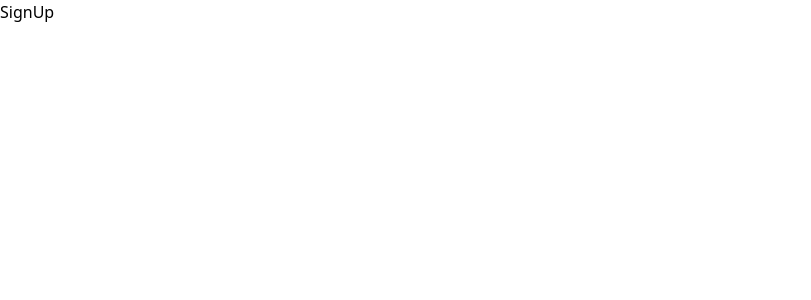
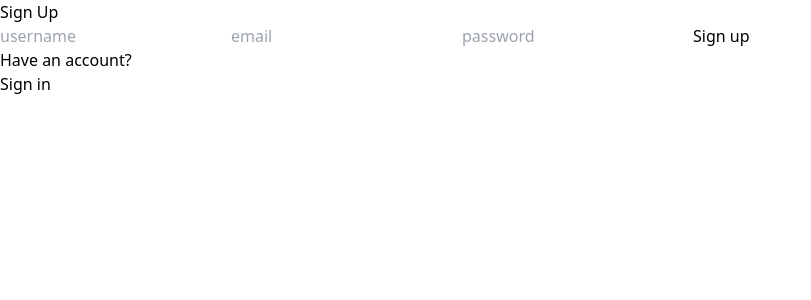
Before and after one commit to KRISHNAA-01/project-01, a React (Vite) app in the folder client/: page /sign-up in a window 1280 px wide. Shown: the top 300 px of the page, without its empty margins (0-811 px from the left). Built offline with nearby package versions, Linux system fonts and the light colour scheme.

Commit message:
signup page halfway

```diff
--- a/client/src/Components/Header/Header.jsx
+++ b/client/src/Components/Header/Header.jsx
@@ -12,7 +12,7 @@ const Header = () => {
         <ul>
           <li><Link to="/">Home</Link></li>
           <li><Link to="/about">About</Link></li>
-          <li><Link to="/sign-up">Sign In</Link></li>
+          <li><Link to="/sign-up">Sign Up</Link></li>
         </ul>
       </nav>
     </header>
--- a/client/src/Pages/SignUp.jsx
+++ b/client/src/Pages/SignUp.jsx
@@ -1,8 +1,23 @@
 import React from 'react'
+import { Link } from 'react-router-dom'
 
 const SignUp = () => {
   return (
-    <div>SignUp</div>
+    <div className='p-3 max-w-lg mx-auto'>
+      <h1>Sign Up</h1>
+      <form className='flex flex-col gap-4'>
+        <input type="text" name="" id="username" placeholder='username' />
+        <input type="text" name="" id="email" placeholder='email' />
+        <input type="text" name="" id="password" placeholder='password' />
+        <button>Sign up</button>
+      </form>
+      <div>
+        <p>Have an account?</p>
+        <Link to={"/sign-in"}>
+          <button>Sign in</button>
+        </Link>
+      </div>
+    </div>
   )
 }
 
```
